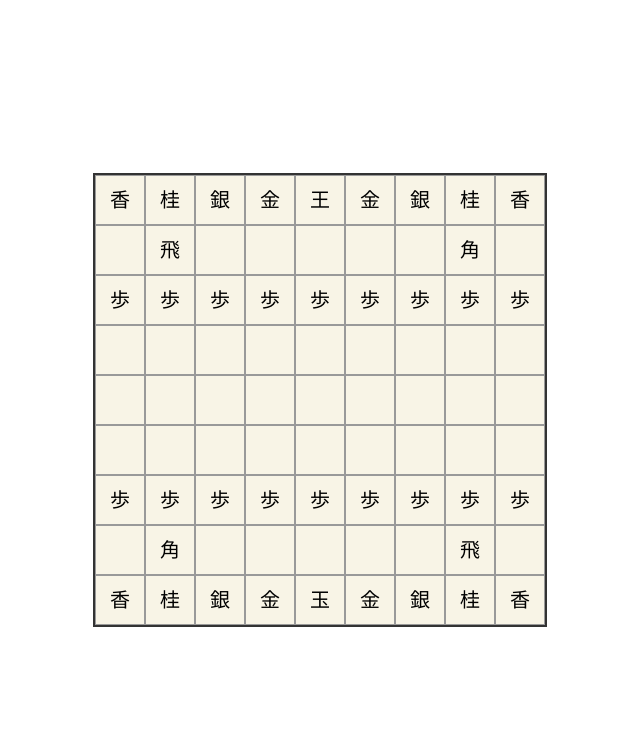
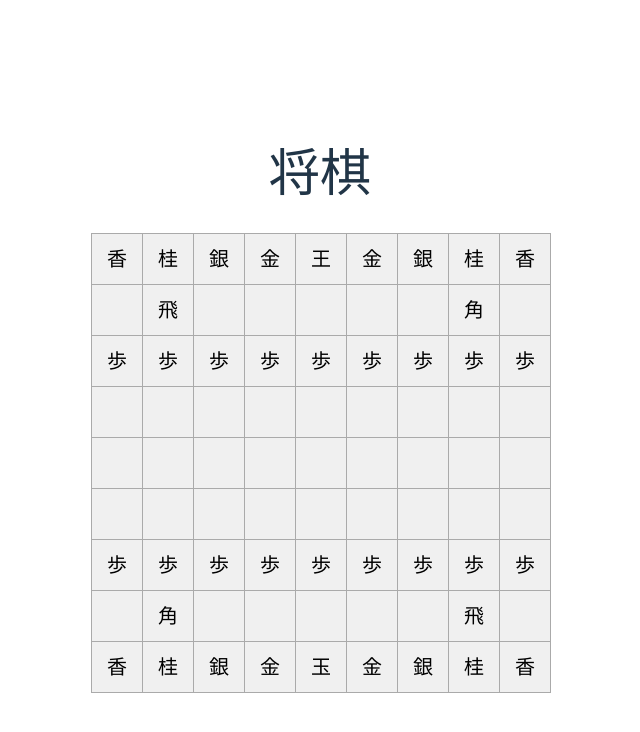
Before and after one commit to mui-1729/shogi, a React (Vite) app: page / in a window 1280 px wide. Shown: the top 732 px of the page, without its empty margins (320-960 px from the left). Built offline with nearby package versions, Linux system fonts and the light colour scheme.

Commit message:
'逃亡'

```diff
--- a/src/App.tsx
+++ b/src/App.tsx
@@ -1,13 +1,14 @@
 import Board from './Board';
-import './App.css'
+import './App.css';
+import React from 'react';
 
 function App() {
   return (
-    <div>
+    <div className='App'>
       <h1>
-
+        将棋
+      </h1>
         <Board />
-      </h1>
     </div>
   );
 }
--- a/src/Board.css
+++ b/src/Board.css
@@ -1,27 +1,33 @@
 .board {
-    display: inline-block;
-    border: 2px solid #333;
+    display: grid;
+    grid-template-rows: repeat(9, 50px);
+    grid-template-columns: repeat(9, 50px);
+    gap: 1px;
+    margin: 0 auto;
+    width: max-content;
+    background-color:#333 ;
   }
 
-  .row {
+
+  .cell {
     display: flex;
-
+    justify-content: center;
+    align-items: center;
+    border: 1px solid #aaa;
+    width: 50px;
+    height: 50px;
+    cursor: pointer;
+    background-color: #f0f0f0;
+    transition: background-color 0.2s;
+    color: black;
   }
 
-  .cell {
-    width: 50px;
-    height: 50px;
-    border: 1px solid #999;
-    box-sizing: border-box;
-    background-color: #f8f4e6;
+
+  .cell:hover {
+    background-color: #ddd;
   }
 
   .piece {
-    display: flex;
-    justify-content: center;
-    align-items: center;
-    height: 100%;
     font-size: 20px;
-    font-weight: bold;
-    color:black
+    font-family: 'Meiryo', sans-serif;
   }
--- a/src/Board.tsx
+++ b/src/Board.tsx
@@ -1,32 +1,89 @@
-import React from 'react';
 import './Board.css';
+import React, { useState } from 'react';
 
-type Piece = string | null;
+type Piece = { type:string, player: number } | null;
+type Position = { row: number; col:number } | null
 
 const initialBoard: Piece[][] = [
-  ['香', '桂', '銀', '金', '王', '金', '銀', '桂', '香'],
-  [null, '飛', null, null, null, null, null, '角', null],
-  ['歩', '歩', '歩', '歩', '歩', '歩', '歩', '歩', '歩'],
-  [null, null, null, null, null, null, null, null, null],
-  [null, null, null, null, null, null, null, null, null],
-  [null, null, null, null, null, null, null, null, null],
-  ['歩', '歩', '歩', '歩', '歩', '歩', '歩', '歩', '歩'],
-  [null, '角', null, null, null, null, null, '飛', null],
-  ['香', '桂', '銀', '金', '玉', '金', '銀', '桂', '香'],
+    [
+        { type: '香', player: 1 }, { type: '桂', player: 1 }, { type: '銀', player: 1 }, { type: '金', player: 1 },
+    { type: '王', player: 1 }, { type: '金', player: 1 }, { type: '銀', player: 1 }, { type: '桂', player: 1 },
+    { type: '香', player: 1 }
+  ],
+  [
+    null, { type: '飛', player: 1 }, null, null, null, null, null, { type: '角', player: 1 }, null],
+    Array(9).fill({ type: '歩', player: 1 }),
+    Array(9).fill(null),
+    Array(9).fill(null),
+    Array(9).fill(null),
+    Array(9).fill({ type: '歩', player: 2 }),
+
+  [
+    null, { type: '角', player: 2 }, null, null, null, null, null, { type: '飛', player: 2 }, null
+  ],
+  [
+    { type: '香', player: 2 }, { type: '桂', player: 2 }, { type: '銀', player: 2 }, { type: '金', player: 2 },
+    { type: '玉', player: 2 }, { type: '金', player: 2 }, { type: '銀', player: 2 }, { type: '桂', player: 2 },
+    { type: '香', player: 2 }
+  ]
 ];
 
 const Board: React.FC = () => {
+    const [board, setboard] = useState <Piece[][]> (initialBoard);
+    const [select, setselect] = useState <Position> (null);
+    const [nowplayer, setnowplayer] = useState<number>(1);
+
+    const validMove = (
+        from: Position,
+        to: Position,
+        piece: Piece,
+    ): boolean => {
+        if (!from || !to || !piece ) return false;
+        if (piece.player !== nowplayer) return false;
+
+        if (piece.type === '歩') {
+          if (nowplayer === 1){
+            return to!.row === from.row - 1 && to!.col === from.col;
+          } else {
+            return to!.row === from.row + 1 && to!.col === from.col;
+          }
+          }
+
+        return true;
+      };
+
+    const click = (row: number, col: number) => {
+        if (!select){
+            if (board[row][col] && board[row][col]?.player === nowplayer) {
+                setselect({ row , col });
+            }
+        } else {
+
+            if ( validMove(select, { row, col }, board[select.row][select.col])){
+                console.log("Checking move validity:", {nowplayer})
+                const newBoard = board.map((row) => row.slice());
+                newBoard[{ row, col }.row][{ row, col }.col] = board[select.row][select.col];
+                newBoard[select.row][select.col] = null;
+                setboard(newBoard);
+                setselect(null);
+                setnowplayer(nowplayer === 1 ? 2 : 1);
+            } else {
+                setselect(null);
+            }
+        }
+    };
   return (
     <div className="board">
-      {initialBoard.map((row, rowIndex) => (
-        <div className="row" key={rowIndex}>
-          {row.map((cell, colIndex) => (
-            <div className="cell" key={colIndex}>
-              {cell && <span className="piece">{cell}</span>}
+      {board.flatMap((row, rowIndex) =>
+          row.map((cell, colIndex) => {
+            const isselect = select?.row === rowIndex && select?.col === colIndex;
+            return(
+            <div className={`cell ${isselect ? 'select' : ''}`}  key={ `${rowIndex}-${colIndex}`} onClick={() => click(rowIndex, colIndex)}>
+              {cell && <span className="piece">{cell.type}</span>}
             </div>
-          ))}
-        </div>
-      ))}
+            );
+        })
+        )}
     </div>
   );
 };
```
